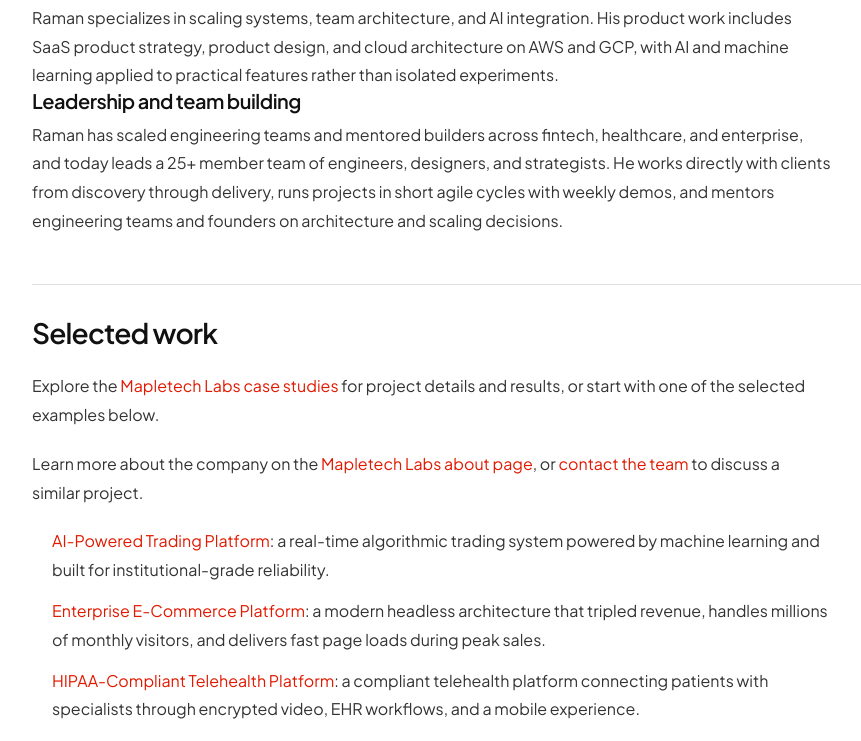
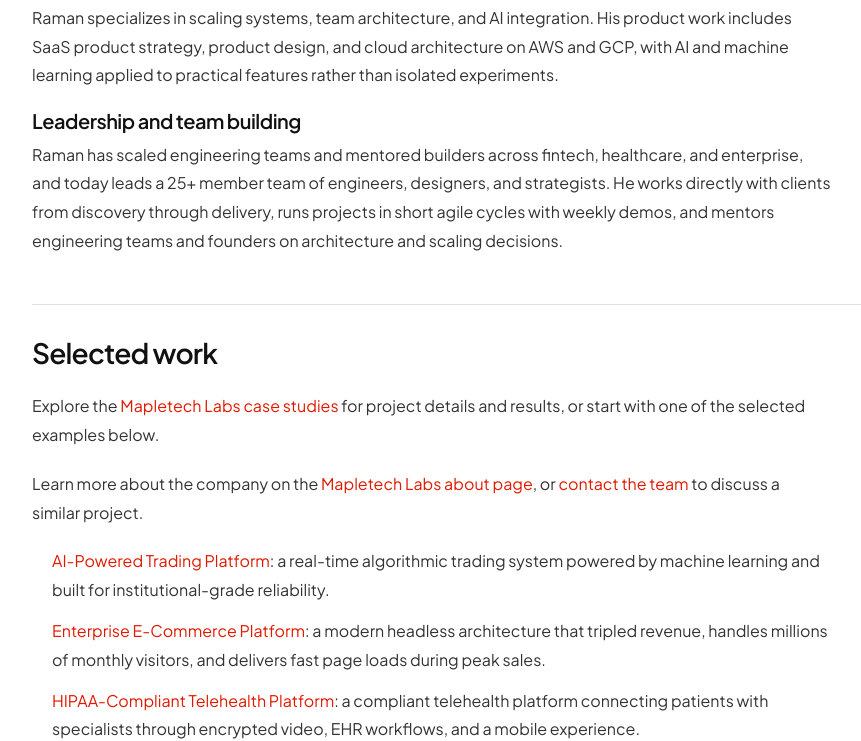
Before and after one commit to Ramanmakkar1/MapletechlabsRed, a Next.js app: page /about/raman-makkar in a window 1280 px wide. Shown: the part 3560-4301 px from the top of the page, without its empty margins (16-877 px from the left). Built offline with nearby package versions, Linux system fonts and the light colour scheme; no server answers.

Commit message:
autopilot: Founder profile page: fix the missing gap under the 'AI integration and product strategy' paragraph so the next heading doesn't touch it
Task #10210, written by morph/morph-dsv41flash.

```diff
--- a/src/app/about/raman-makkar/page.tsx
+++ b/src/app/about/raman-makkar/page.tsx
@@ -319,7 +319,7 @@ export default function RamanPage() {
               <h3 style={{ fontSize: '20px', fontWeight: 600, color: 'var(--ink)', marginBottom: '8px' }}>
                 AI integration and product strategy
               </h3>
-              <p style={{ fontSize: '16px', lineHeight: 1.8, color: 'var(--body)', maxWidth: '800px' }}>
+              <p style={{ fontSize: '16px', lineHeight: 1.8, color: 'var(--body)', marginBottom: '20px', maxWidth: '800px' }}>
                 Raman specializes in scaling systems, team architecture, and AI integration. His product work includes
                 SaaS product strategy, product design, and cloud architecture on AWS and GCP, with AI and machine
                 learning applied to practical features rather than isolated experiments.
@@ -327,7 +327,7 @@ export default function RamanPage() {
               <h3 style={{ fontSize: '20px', fontWeight: 600, color: 'var(--ink)', marginBottom: '8px' }}>
                 Leadership and team building
               </h3>
-              <p style={{ fontSize: '16px', lineHeight: 1.8, color: 'var(--body)', marginBottom: '20px', maxWidth: '800px' }}>
+              <p style={{ fontSize: '16px', lineHeight: 1.8, color: 'var(--body)', marginBottom: 0, maxWidth: '800px' }}>
                 Raman has scaled engineering teams and mentored builders across fintech, healthcare, and enterprise, and
                 today leads a 25+ member team of engineers, designers, and strategists. He works directly with clients
                 from discovery through delivery, runs projects in short agile cycles with weekly demos, and mentors
```
